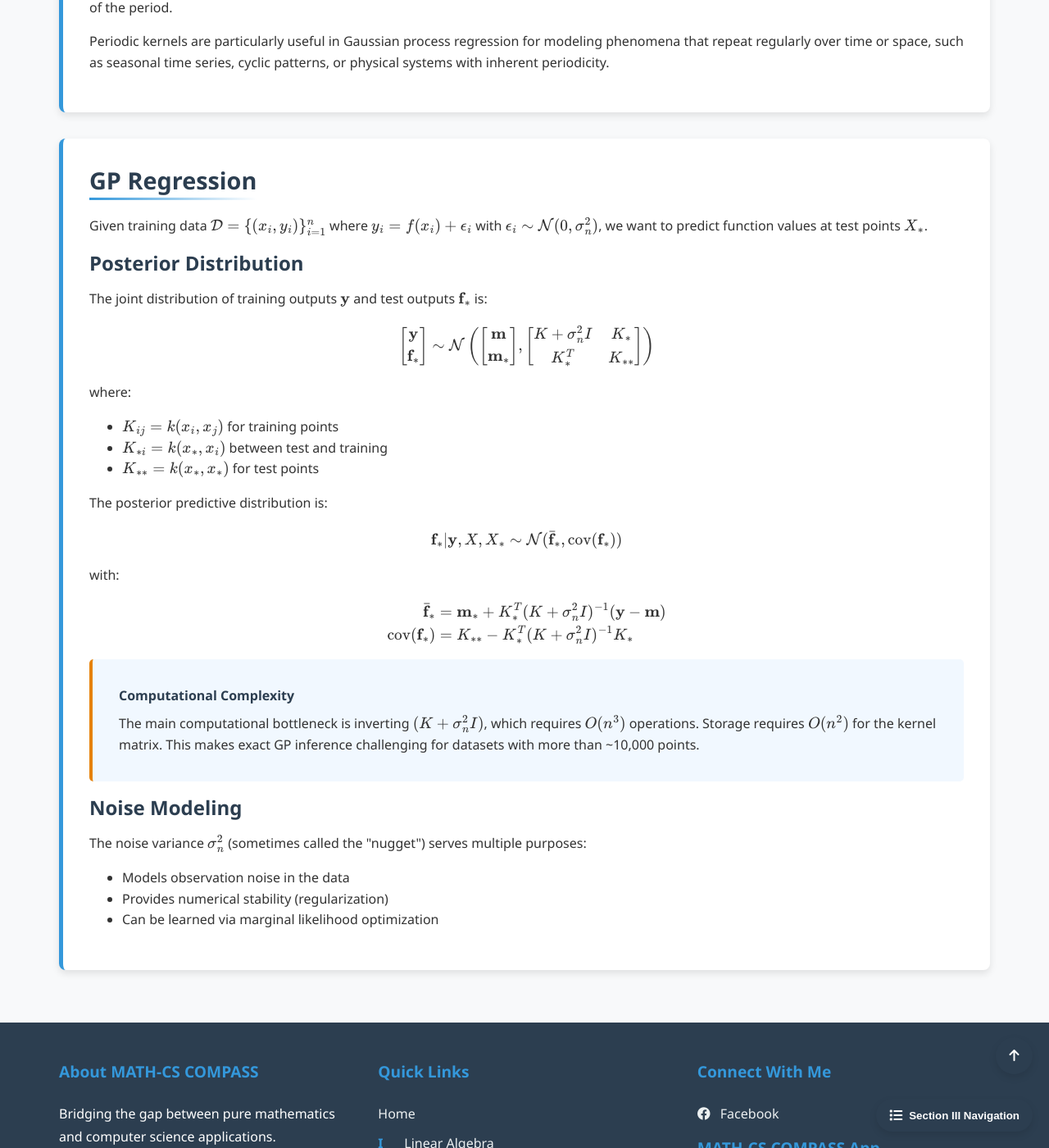
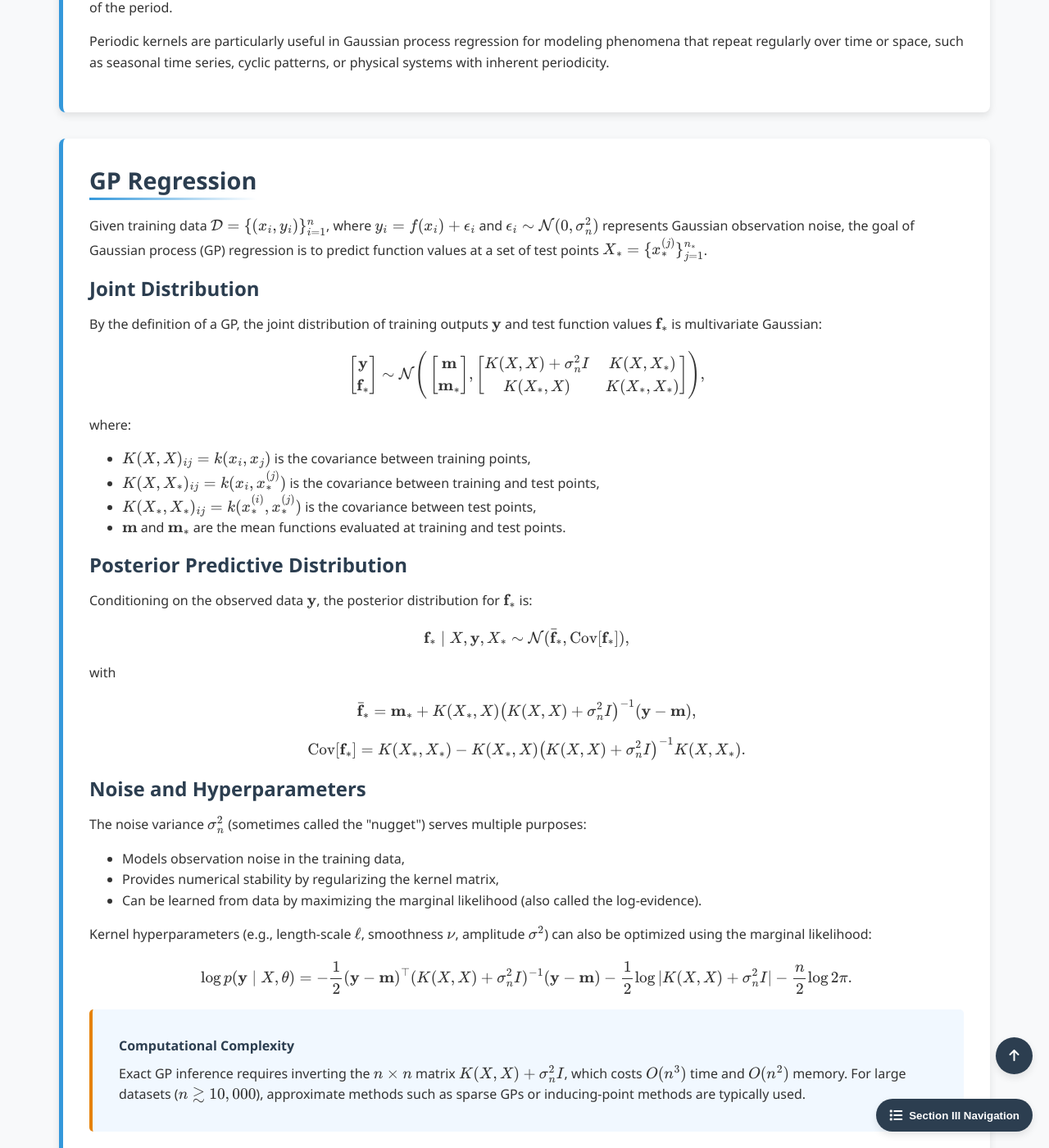
Before and after one commit to Yusukey01/yusukey01.github.io, a Jekyll site: the page built from Mathematics/Probability/gaussian_process.html, in a window 1280 px wide and 1400 px high, scrolled down 3969 px. Shown: the whole window at 82% size. Built offline with Jekyll 4.4.1, drawn with Linux system fonts in a browser that asks for light colours.

Commit message:
added Gaussian Process

```diff
--- a/Mathematics/Probability/gaussian_process.html
+++ b/Mathematics/Probability/gaussian_process.html
@@ -329,63 +329,77 @@ uses_python: false
 
             <section id="regression" class="section-content">
                 <h2>GP Regression</h2>
+
                 <p>
-                    Given training data \(\mathcal{D} = \{(x_i, y_i)\}_{i=1}^n\) where \(y_i = f(x_i) + \epsilon_i\)
-                    with \(\epsilon_i \sim \mathcal{N}(0, \sigma_n^2)\), we want to predict function values at test points
-                    \(X_*\).
+                    Given training data
+                    \(\mathcal{D} = \{(x_i, y_i)\}_{i=1}^n\),
+                    where \(y_i = f(x_i) + \epsilon_i\) and \(\epsilon_i \sim \mathcal{N}(0, \sigma_n^2)\) represents Gaussian observation noise,
+                    the goal of Gaussian process (GP) regression is to predict function values at a set of test points \(X_* = \{x_*^{(j)}\}_{j=1}^{n_*}\).
                 </p>
 
-                <h3>Posterior Distribution</h3>
+                <h3>Joint Distribution</h3>
                 <p>
-                    The joint distribution of training outputs \(\mathbf{y}\) and test outputs \(\mathbf{f}_*\) is:
-                    \[
-                    \begin{bmatrix} \mathbf{y} \\ \mathbf{f}_* \end{bmatrix} \sim \mathcal{N}\left(
-                    \begin{bmatrix} \mathbf{m} \\ \mathbf{m}_* \end{bmatrix},
-                    \begin{bmatrix}
-                        K + \sigma_n^2 I & K_* \\
-                        K_*^T & K_{**}
-                    \end{bmatrix}\right)
-                    \]
+                    By the definition of a GP, the joint distribution of training outputs \(\mathbf{y}\) and test function values \(\mathbf{f}_*\) is multivariate Gaussian:
+                </p>
+                \[
+                    \begin{bmatrix} \mathbf{y} \\ \mathbf{f}_* \end{bmatrix} \sim
+                    \mathcal{N} \Bigg(
+                        \begin{bmatrix} \mathbf{m} \\ \mathbf{m}_* \end{bmatrix},
+                        \begin{bmatrix}
+                            K(X,X) + \sigma_n^2 I & K(X,X_*) \\
+                            K(X_*,X) & K(X_*,X_*)
+                        \end{bmatrix}
+                    \Bigg),
+                \]
+                <p>
                     where:
-                    <ul style="padding-left: 40px;">
-                        <li>\(K_{ij} = k(x_i, x_j)\) for training points</li>
-                        <li>\(K_{*i} = k(x_*, x_i)\) between test and training</li>
-                        <li>\(K_{**} = k(x_*, x_*)\) for test points</li>
+                    <ul style="padding-left:40px;">
+                        <li>\(K(X,X)_{ij} = k(x_i, x_j)\) is the covariance between training points,</li>
+                        <li>\(K(X,X_*)_{ij} = k(x_i, x_*^{(j)})\) is the covariance between training and test points,</li>
+                        <li>\(K(X_*,X_*)_{ij} = k(x_*^{(i)}, x_*^{(j)})\) is the covariance between test points,</li>
+                        <li>\(\mathbf{m}\) and \(\mathbf{m}_*\) are the mean functions evaluated at training and test points.</li>
+                    </ul>
+                </p>
+
+                <h3>Posterior Predictive Distribution</h3>
+                <p>
+                    Conditioning on the observed data \(\mathbf{y}\), the posterior distribution for \(\mathbf{f}_*\) is:
+                </p>
+                \[
+                    \mathbf{f}_* \mid X, \mathbf{y}, X_* \sim \mathcal{N}(\bar{\mathbf{f}}_*, \mathrm{Cov}[\mathbf{f}_*]),
+                \]
+                with
+                \[
+                    \bar{\mathbf{f}}_* = \mathbf{m}_* + K(X_*,X) \big(K(X,X) + \sigma_n^2 I\big)^{-1} (\mathbf{y} - \mathbf{m}),
+                \]
+                \[
+                    \mathrm{Cov}[\mathbf{f}_*] = K(X_*,X_*) - K(X_*,X) \big(K(X,X) + \sigma_n^2 I\big)^{-1} K(X,X_*).
+                \]
+
+                <h3>Noise and Hyperparameters</h3>
+                <p>
+                    The noise variance \(\sigma_n^2\) (sometimes called the "nugget") serves multiple purposes:
+                    <ul style="padding-left:40px;">
+                        <li>Models observation noise in the training data,</li>
+                        <li>Provides numerical stability by regularizing the kernel matrix,</li>
+                        <li>Can be learned from data by maximizing the marginal likelihood (also called the log-evidence).</li>
                     </ul>
                 </p>
 
                 <p>
-                    The posterior predictive distribution is:
+                    Kernel hyperparameters (e.g., length-scale \(\ell\), smoothness \(\nu\), amplitude \(\sigma^2\)) can also be optimized using the marginal likelihood:
                     \[
-                    \mathbf{f}_* | \mathbf{y}, X, X_* \sim \mathcal{N}(\bar{\mathbf{f}}_*, \text{cov}(\mathbf{f}_*))
-                    \]
-                    with:
-                    \[
-                    \begin{align*}
-                    \bar{\mathbf{f}}_* &= \mathbf{m}_* + K_*^T(K + \sigma_n^2 I)^{-1}(\mathbf{y} - \mathbf{m}) \\
-                    \text{cov}(\mathbf{f}_*) &= K_{**} - K_*^T(K + \sigma_n^2 I)^{-1}K_*
-                    \end{align*}
+                        \log p(\mathbf{y} \mid X, \theta) = -\frac{1}{2} (\mathbf{y} - \mathbf{m})^\top (K(X,X)+\sigma_n^2 I)^{-1} (\mathbf{y} - \mathbf{m})
+                        - \frac{1}{2} \log |K(X,X)+\sigma_n^2 I| - \frac{n}{2}\log 2\pi.
                     \]
                 </p>
 
                 <div class="theorem">
                     <span class="theorem-title">Computational Complexity</span>
-                    The main computational bottleneck is inverting \((K + \sigma_n^2 I)\), which requires \(O(n^3)\)
-                    operations. Storage requires \(O(n^2)\) for the kernel matrix. This makes exact GP inference
-                    challenging for datasets with more than ~10,000 points.
+                    Exact GP inference requires inverting the \(n \times n\) matrix \(K(X,X) + \sigma_n^2 I\), which costs \(O(n^3)\) time and \(O(n^2)\) memory.
+                    For large datasets (\(n \gtrsim 10,000\)), approximate methods such as sparse GPs or inducing-point methods are typically used.
                 </div>
-
-                <h3>Noise Modeling</h3>
-                <p>
-                    The noise variance \(\sigma_n^2\) (sometimes called the "nugget") serves multiple purposes:
-                    <ul style="padding-left: 40px;">
-                        <li>Models observation noise in the data</li>
-                        <li>Provides numerical stability (regularization)</li>
-                        <li>Can be learned via marginal likelihood optimization</li>
-                    </ul>
-                </p>
-            </section>
-
+             </section>
 
         </div>
 
```
